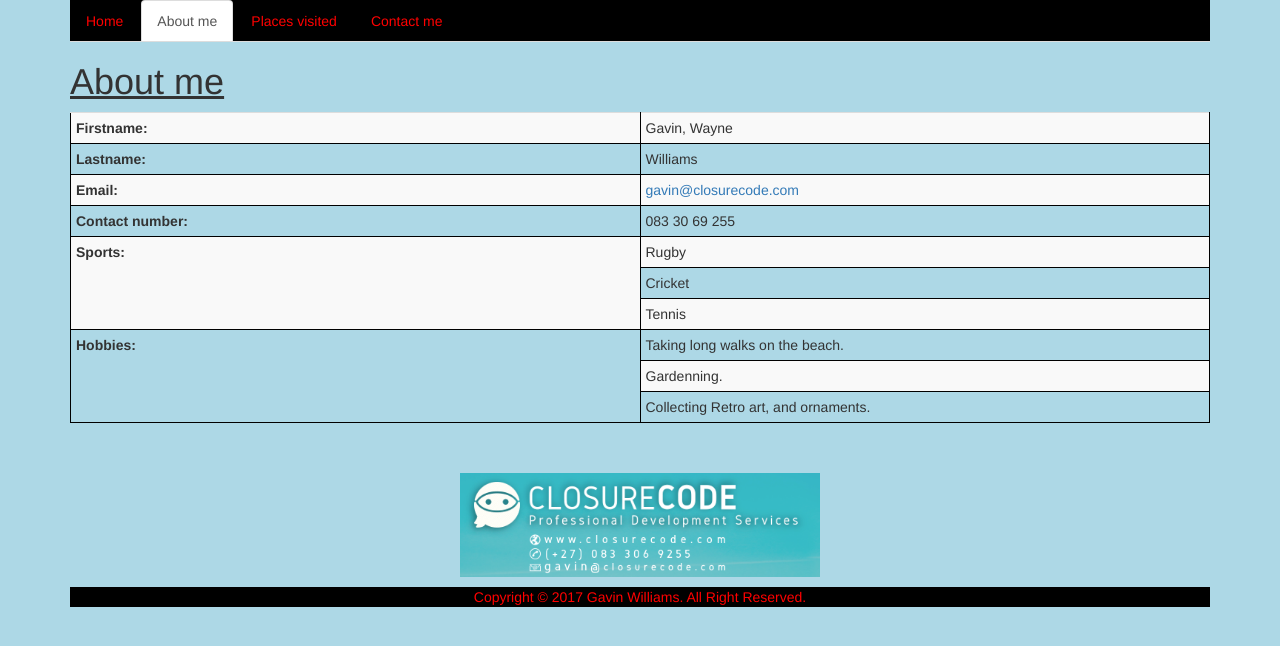
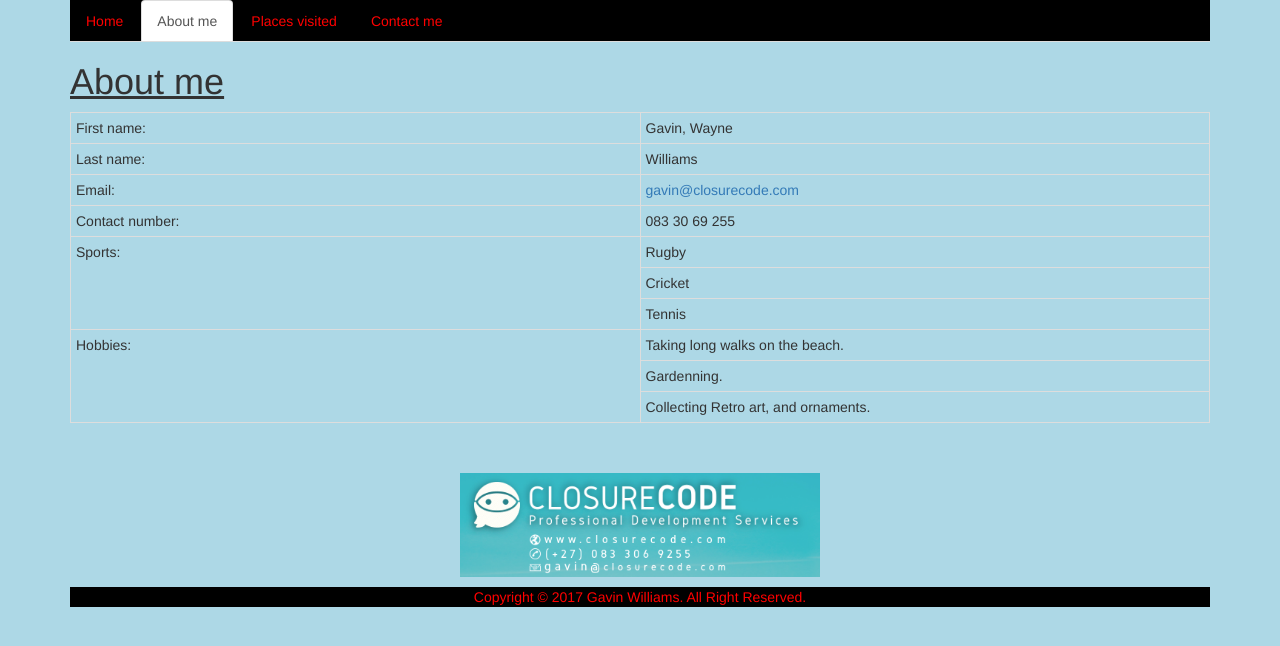
Before and after one commit to frofreak/frofreak.github.io, a plain HTML site: page about-me.html in a window 1280 px wide. Drawn offline with nearby package versions, Linux system fonts and the light colour scheme.

Commit message:
Fixed table

```diff
--- a/about-me.html
+++ b/about-me.html
@@ -20,26 +20,26 @@
   <h1 title="Just a little bit about me"><u>About me</u></h1>
 <div class="row">
   <div class="col-md-12">
-    <table class="table table-striped table-condensed table-hover">
+    <table class="table table-condensed table-hover table-bordered">
       <tbody>
         <tr>
-          <th>Firstname:</th>
+          <td>First name:</td>
           <td>Gavin, Wayne</td>
         </tr>
         <tr>
-          <th>Lastname:</th>
+          <td>Last name:</td>
             <td>Williams</td>
           </tr>
         <tr>
-          <th>Email:</th>
+          <td>Email:</td>
             <td><a href="https://closurecode.com/" target="_blank">gavin@closurecode.com</a></td>
         </tr>
         <tr>
-          <th>Contact number:</th>
+          <td>Contact number:</td>
             <td>083 30 69 255</td>
           </tr>
           <tr>
-            <th rowspan="3">Sports:</th>
+            <td rowspan="3">Sports:</td>
               <td>Rugby</td>
             </tr>
             <tr>
@@ -49,7 +49,7 @@
               <td>Tennis</td>
             </tr>
             <tr>
-              <th rowspan="3">Hobbies:</th>
+              <td rowspan="3">Hobbies:</td>
               <td>Taking long walks on the beach.</td>
             </tr>
             <tr>
@@ -63,7 +63,7 @@
       </div>
     </div>
   <div class="row">
-    <div class="col-md-4 col-md-offset-4"
+    <div class="col-md-4 col-md-offset-4">
       <a href="./contact.html" title="Click Me">
         <img class="img img-responsive" src="./email_signature_gavin.png" alt="email signature gavin">
       </a>
```
Lines whose indentation alone changed are shown as unchanged.
